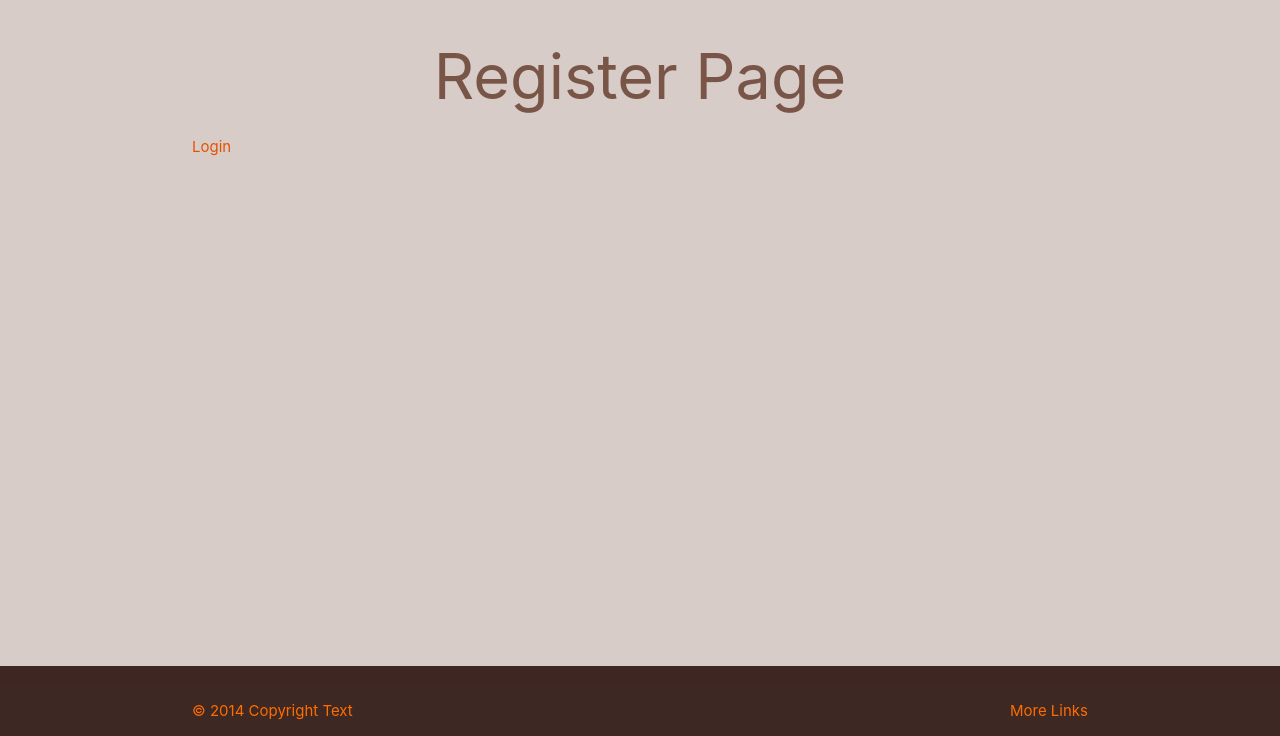
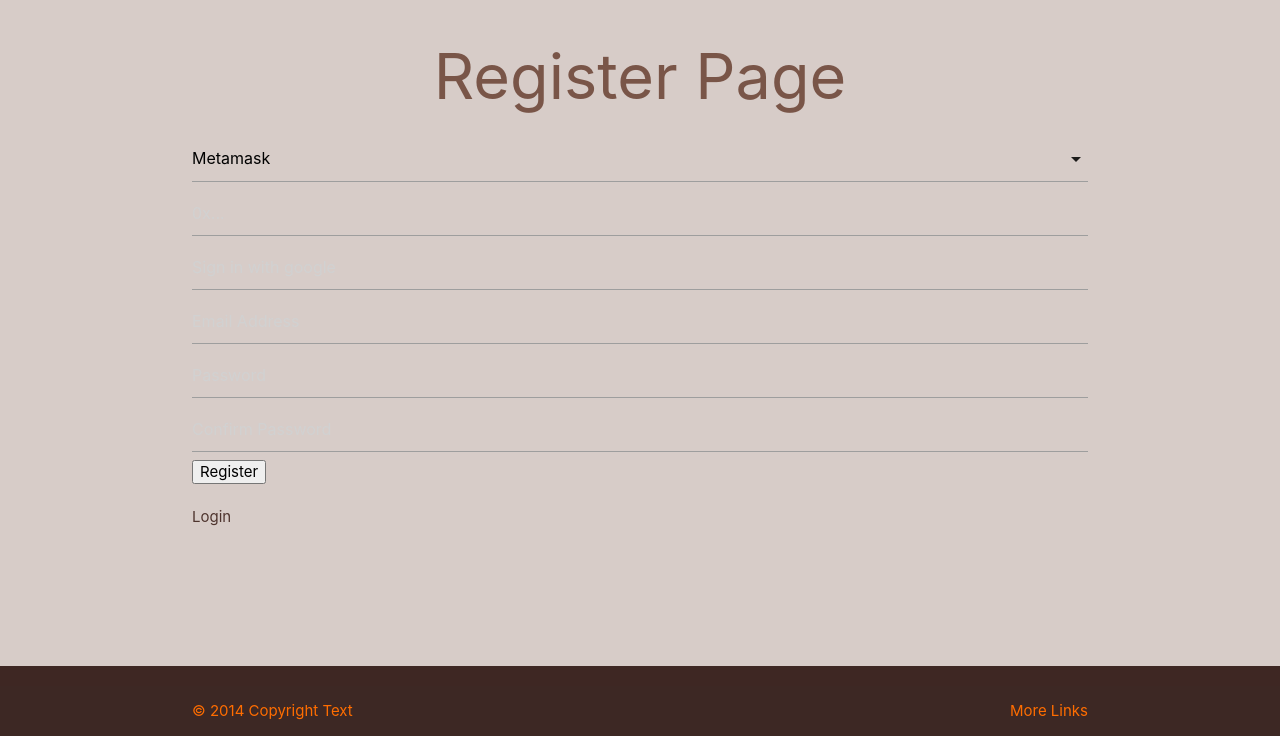
Before and after one commit to antoniobruchidev/mp3-restaurant-manager-final, a Flask app: page /register in a window 1280 px wide. Shown: the part 64-800 px from the top of the page. Run offline with Flask 3, Linux system fonts and the light colour scheme; some libraries are stand-ins or nearby versions.

Commit message:
Feat: Add user authentication part 1 Created forms.py and defined login and register forms, also added them in relative templates.

```diff
--- /dev/null
+++ b/restaurantmanager/forms.py
@@ -0,0 +1,38 @@
+
+from restaurantmanager import db
+from restaurantmanager.models import User
+from wtforms import StringField, PasswordField, SubmitField, SelectField
+from wtforms.validators import InputRequired, Length, Email, EqualTo, ValidationError
+from flask_wtf import FlaskForm
+
+
+class RegisterForm(FlaskForm):
+    account_type = SelectField('Account Type', choices=[(
+        '1', 'Metamask'), ('2', 'Google'), ('3', 'Email')])
+    web3_address = StringField('Web3 Address', validators=[
+                               InputRequired(), Length(42)])
+    google_id = StringField('Google ID')
+    email = StringField('Email', validators=[InputRequired(), Email(
+        message='Invalid email'), Length(max=50)])
+    password = PasswordField('Password', validators=[InputRequired(), Length(
+        min=8, max=20)])
+    confirm_password = PasswordField('Confirm Password', validators=[InputRequired(), EqualTo(
+        'password', message='Passwords must match')], render_kw={'placeholder': 'Confirm Password'})
+    submit = SubmitField('Register')
+
+    def validate_username(self, username):
+        web3_address = db.session.query(User).filter_by(
+            web3_address=web3_address.data).first()
+        if web3_address:
+            raise ValidationError('The web3 address is already in use')
+
+
+class LoginForm(FlaskForm):
+    account_type = SelectField('Account Type', choices=[(
+        1, 'Metamask'), (2, 'Google'), (3, 'Email')])
+    web3_address = StringField('Web3 Address', validators=[
+                               InputRequired(), Length(42)])
+    google_id = StringField('Google ID')
+    email = StringField('Email')
+    password = PasswordField('Password')
+    submit = SubmitField('Login')
--- a/restaurantmanager/routes.py
+++ b/restaurantmanager/routes.py
@@ -1,6 +1,8 @@
 from flask import render_template
 from restaurantmanager import app, db
 from restaurantmanager.models import Message, User, Wallet, Supplier, BoughtItem, ManufactoredItem, Recipe, SellableItem, StockMovement, Order, Delivery
+from flask_login import UserMixin
+from restaurantmanager.forms import LoginForm, RegisterForm
 
 
 @app.route('/')
@@ -8,11 +10,13 @@ def home():
     return render_template('home.html')
 
 
-@app.route('/login')
+@app.route('/login', methods=['GET', 'POST'])
 def login():
-    return render_template('login.html')
+    form = LoginForm()
+    return render_template('login.html', form=form)
 
 
-@app.route('/register')
+@app.route('/register', methods=['GET', 'POST'])
 def register():
-    return render_template('register.html')
+    form = RegisterForm()
+    return render_template('register.html', form=form)
--- a/restaurantmanager/static/js/script.js
+++ b/restaurantmanager/static/js/script.js
@@ -1,3 +1,4 @@
 $(document).ready(function(){
     $('.sidenav').sidenav();
+    $('select').formSelect();
   });
--- a/restaurantmanager/templates/register.html
+++ b/restaurantmanager/templates/register.html
@@ -3,5 +3,16 @@
 <h1 class="center-align">
     Register Page
 </h1>
-<a href="{{ url_for('login') }}" class="orange-text text-darken-4">Login</a>
+<form method="POST" action="">
+    {{ form.hidden_tag() }}
+    {{ form.account_type(placeholder="Select signin method") }}
+    {{ form.web3_address(placeholder="0x...") }}
+    {{ form.google_id(placeholder="Sign in with google") }}
+    {{ form.email(placeholder="Email Address") }}
+    {{ form.password(placeholder="Password") }}
+    {{ form.confirm_password(placeholder="Confirm Password") }}
+    {{ form.submit }}
+</form>
+<br>
+<a href="{{ url_for('login') }}" class="brown-text text-darken-3">Login</a>
 {% endblock %}
```
Also changed, not shown: restaurantmanager/templates/login.html (+9 -0 lines).
